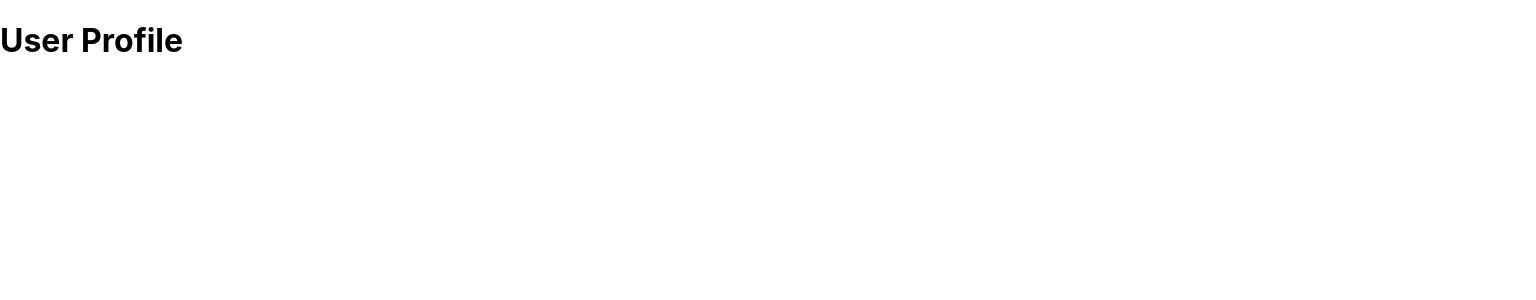
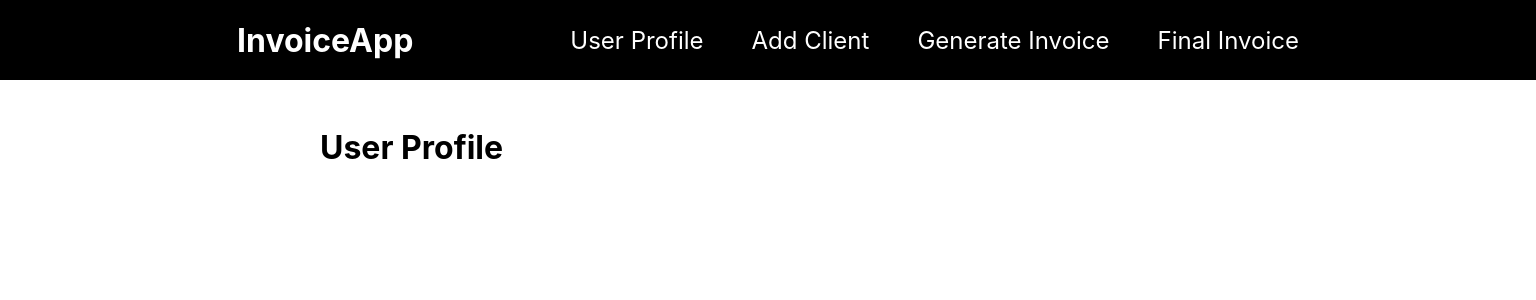
Before and after one commit to MitchellRhodes/InvoiceApp, a JavaScript app: page / in a window 1280 px wide. Shown: the top 300 px of the page, 1536 px wide, since content can reach past the window. Built offline with nearby package versions, Linux system fonts and the light colour scheme; the HTML template or start-up script is replaced by a standard one.

Commit message:
Added basic navigation bar and css.

```diff
--- a/public/index.html
+++ b/public/index.html
@@ -1,14 +1,12 @@
 <!DOCTYPE html>
 <html lang="en">
+
 <head>
   <meta charset="utf-8" />
   <link rel="icon" href="%PUBLIC_URL%/favicon.ico" />
   <meta name="viewport" content="width=device-width, initial-scale=1" />
   <meta name="theme-color" content="#000000" />
-    <meta
-      name="description"
-      content="Web site created using create-react-app"
-    />
+  <meta name="description" content="Web site created using create-react-app" />
   <link rel="apple-touch-icon" href="%PUBLIC_URL%/logo192.png" />
   <!--
       manifest.json provides metadata used when your web app is installed on a
@@ -24,20 +22,12 @@
       work correctly both with client-side routing and a non-root public URL.
       Learn how to configure a non-root public URL by running `npm run build`.
     -->
-    <title>React App</title>
+  <title>Invoice App</title>
 </head>
+
 <body>
   <noscript>You need to enable JavaScript to run this app.</noscript>
   <div id="root"></div>
-    <!--
-      This HTML file is a template.
-      If you open it directly in the browser, you will see an empty page.
+</body>
 
-      You can add webfonts, meta tags, or analytics to this file.
-      The build step will place the bundled scripts into the <body> tag.
-
-      To begin the development, run `npm start` or `yarn start`.
-      To create a production bundle, use `npm run build` or `yarn build`.
-    -->
-  </body>
 </html>
--- a/src/App.js
+++ b/src/App.js
@@ -1,5 +1,6 @@
 
 import { Route, Routes, BrowserRouter } from 'react-router-dom';
+import Layout from './components/layout/Layout';
 import ClientInfoPage from './pages/ClientInfo';
 import FinalInvoicePage from './pages/FinalInvoice';
 import GenerateInvoicePage from './pages/GenerateInvoice';
@@ -9,7 +10,9 @@ import UserProfilePage from './pages/UserProfile';
 
 function App() {
   return (
+
     <BrowserRouter>
+      <Layout>
 
         <Routes>
 
@@ -20,7 +23,9 @@ function App() {
 
         </Routes>
 
+      </Layout>
     </BrowserRouter>
+
   );
 }
 
--- /dev/null
+++ b/src/components/layout/Layout.js
@@ -0,0 +1,15 @@
+import classes from './Layout.module.css';
+import MainNavigation from './MainNavigation';
+
+function Layout(props) {
+
+    return (
+        <div>
+            <MainNavigation />
+            <main className={classes.main}>{props.children}</main>
+        </div>
+
+    )
+}
+
+export default Layout;
--- /dev/null
+++ b/src/components/layout/Layout.module.css
@@ -0,0 +1,5 @@
+.main{
+    margin: 3rem auto;
+    width:90%;
+    max-width: 40rem;
+}
--- /dev/null
+++ b/src/components/layout/MainNavigation.js
@@ -0,0 +1,41 @@
+import { Link } from 'react-router-dom';
+
+import classes from './MainNavigation.module.css';
+
+function MainNavigation() {
+
+    return (
+        <header className={classes.header}>
+            <div className={classes.logo}>InvoiceApp</div>
+            <nav>
+                <ul>
+
+                    {/* This is temporary to quickly switch between pages.
+                        Generate Invoice will come from the client page and lead
+                        to final invoice. User profile will have access to already
+                        entered clients and be able to also go to generate invoice.
+                        add client and user profile I will keep in Nav with Logo */}
+
+                    <li>
+                        <Link to='/'>User Profile</Link>
+                    </li>
+
+                    <li>
+                        <Link to='/client'>Add Client</Link>
+                    </li>
+
+                    <li>
+                        <Link to='/generate-invoice'>Generate Invoice</Link>
+                    </li>
+
+                    <li>
+                        <Link to='/finalize-invoice'>Final Invoice</Link>
+                    </li>
+
+                </ul>
+            </nav>
+        </header>
+    )
+}
+
+export default MainNavigation;
--- /dev/null
+++ b/src/components/layout/MainNavigation.module.css
@@ -0,0 +1,39 @@
+.header {
+    width: 100%;
+    height: 5rem;
+    display: flex;
+    align-items: center;
+    justify-content: space-evenly;
+    background-color: black;
+    padding: 0 10%;
+  }
+
+  .logo {
+    font-size: 2rem;
+    color: white;
+    font-weight: bold;
+  }
+
+  .header ul {
+    list-style: none;
+    margin: 0;
+    padding: 0;
+    display: flex;
+    align-items: baseline;
+  }
+
+  .header li {
+    margin-left: 3rem;
+  }
+
+  .header a {
+    text-decoration: none;
+    font-size: 1.5rem;
+    color: white;
+  }
+
+  .header a:hover,
+  .header a:active,
+  .header a.active {
+    color: white;
+  }
```
Lines whose indentation alone changed are shown as unchanged.
